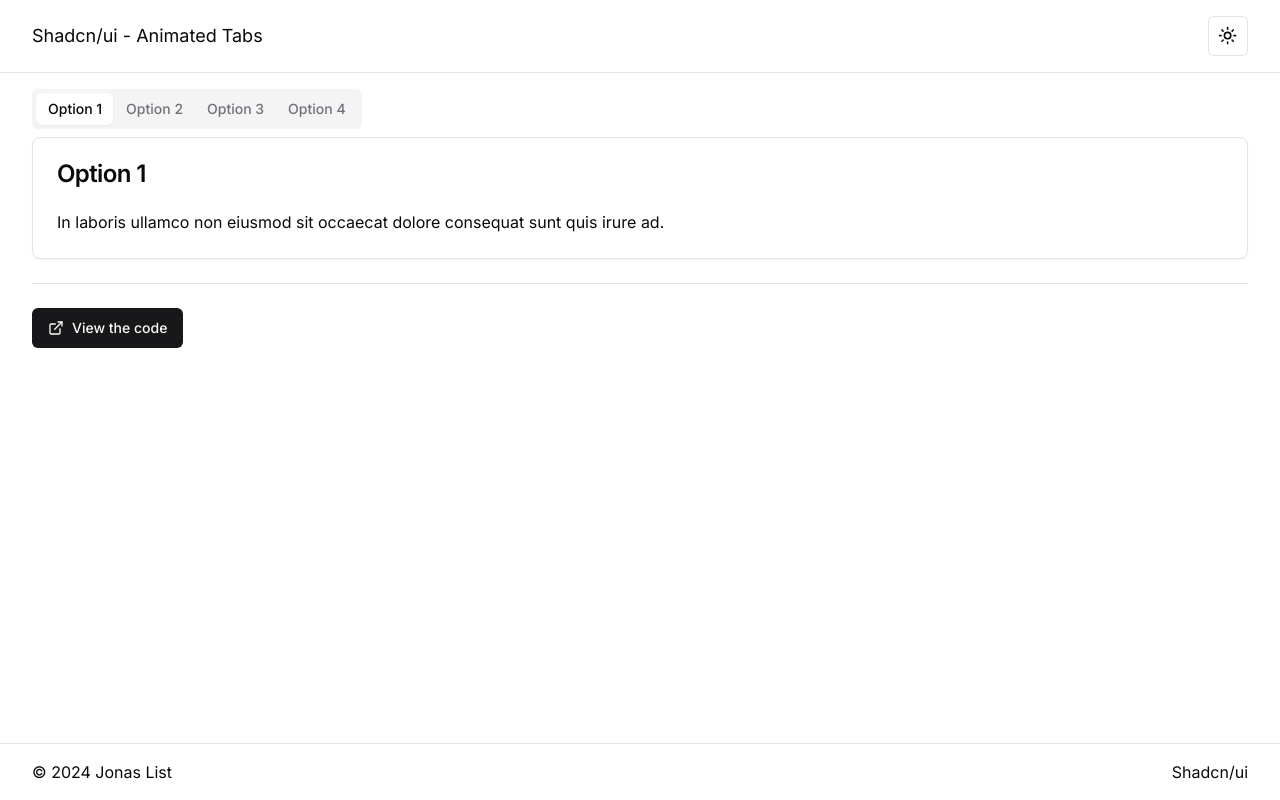
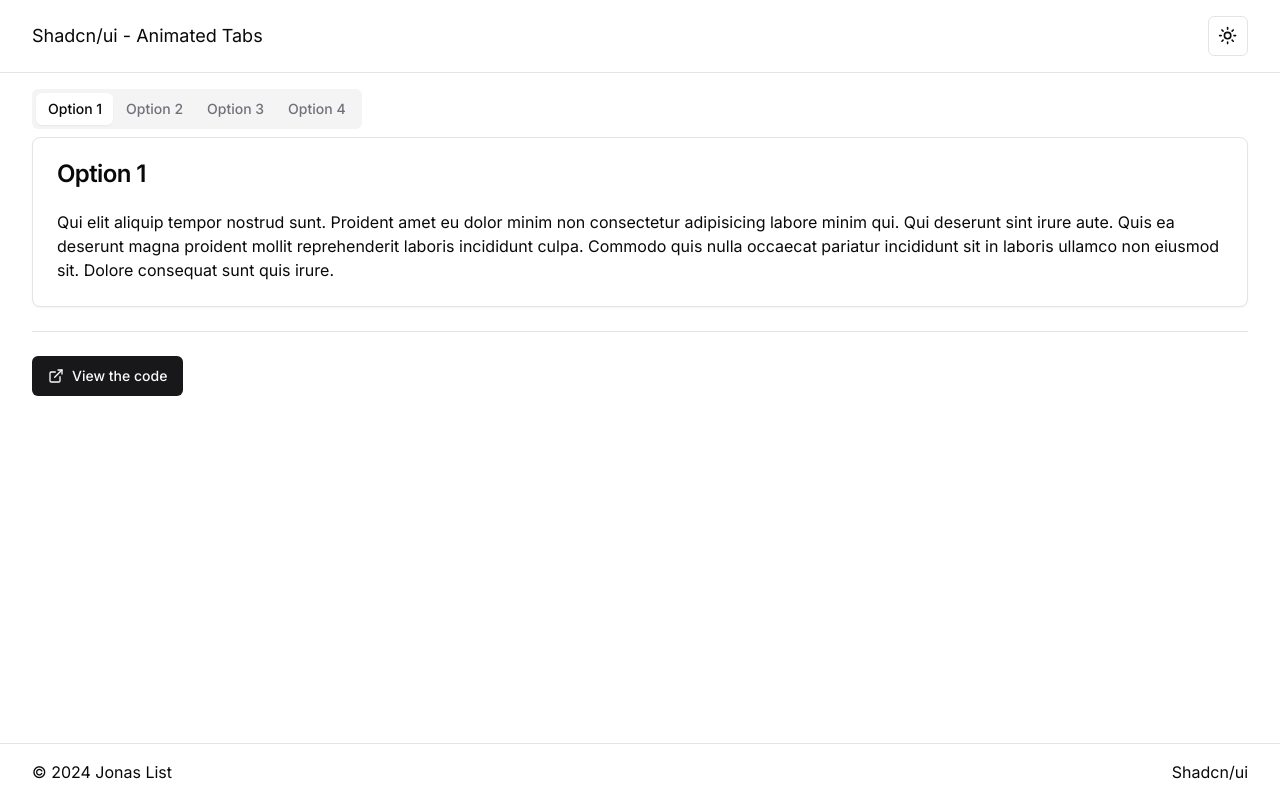
Before and after one commit to list-jonas/shadcn-ui-animated-tabs, a Next.js app: page / in a window 1280 px wide. Built offline with nearby package versions, Linux system fonts and the light colour scheme.

Commit message:
Update TabContent component to use single paragraph of lorem ipsum text

```diff
--- a/src/components/tab-content.tsx
+++ b/src/components/tab-content.tsx
@@ -12,7 +12,12 @@ const TabContent = ({ name }: TabContentProps) => {
         <CardTitle>{name}</CardTitle>
       </CardHeader>
       <CardContent>
-        <p>{loremIpsum()}</p>
+        <p>
+          {loremIpsum({
+            count: 1,
+            units: "paragraph",
+          })}
+        </p>
       </CardContent>
     </Card>
   );
```
